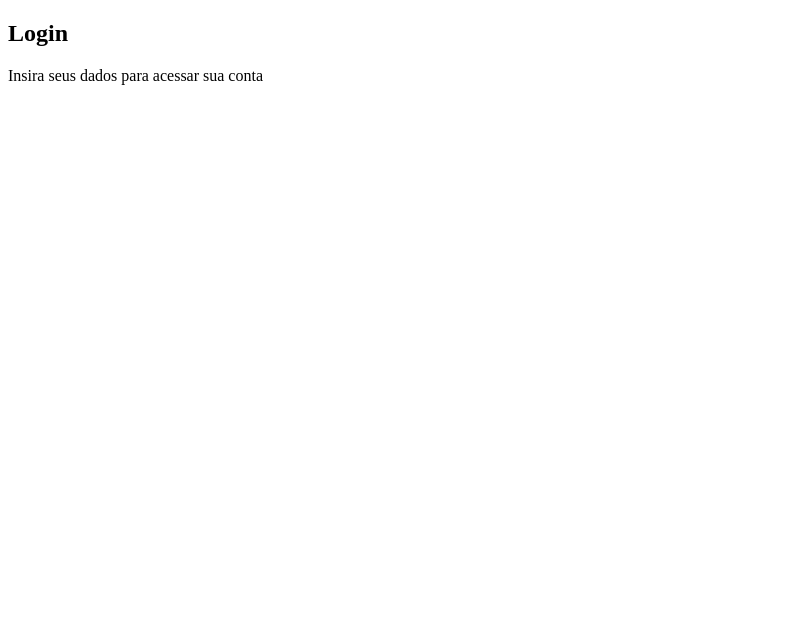
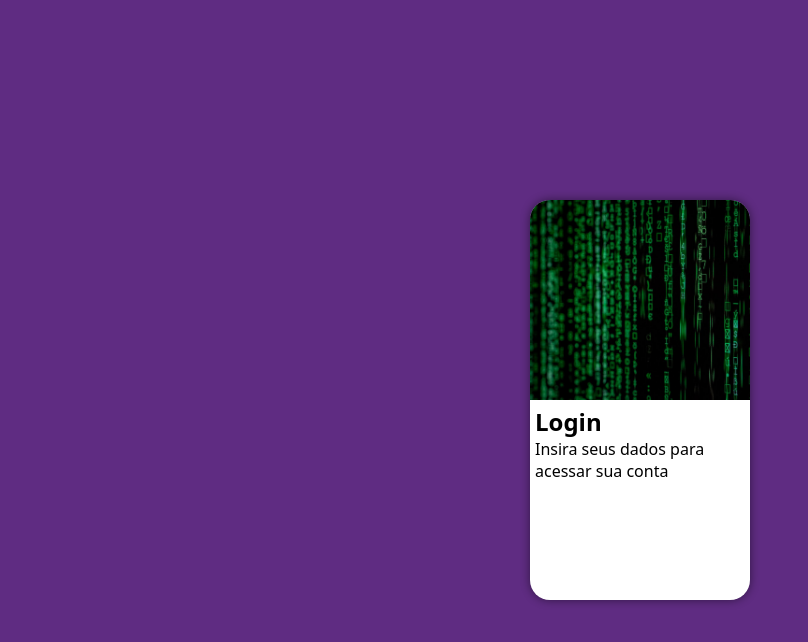
Before and after one commit to ArthurSouza01/projeto-login, a plain HTML site: page index.html in a window 1280 px wide. Shown: the whole page, without its empty margins (0-808 px from the left). Drawn offline with Linux system fonts and the light colour scheme.

Commit message:
tela login para celular

```diff
--- a/estilos/style.css
+++ b/estilos/style.css
@@ -5,3 +5,53 @@
     Verde: #49a09d
     Lilás: #5f2c82
 */
+
+* {
+    font-family: system-ui, -apple-system, BlinkMacSystemFont, 'Segoe UI', Roboto, Oxygen, Ubuntu, Cantarell, 'Open Sans', 'Helvetica Neue', sans-serif;
+    margin: 0px;
+    padding: 0px;
+}
+
+body {
+    height: 100vh;
+    width: 100vw;
+}
+
+main {
+    position: absolute;
+    height: 100vh;
+    width: 100vw;
+    background-color: #5f2c82;
+}
+
+section#login {
+    position: relative;
+    left: 50%;
+    top: 50%;
+    transform: translate(-50%, -50%);
+    border-radius: 20px;
+    overflow: hidden;
+
+    width: 220px;
+    height: 400px;
+    background-color: white;
+    box-shadow: 0px 0px 10px rgba(0, 0, 0, 0.490);
+
+}
+
+section#login div#imagem {
+    display: block;
+    height: 200px;
+    /*
+    border-top-left-radius: 20px; --------------> Essa linha pode ser substituida pelo comando 'overflow: hidden;' conforme feito acima
+    border-top-right-radius: 20px;  --------------> Essa linha pode ser substituida pelo comando 'overflow: hidden;' conforme feito acima
+    */
+    background: #5f2c82 url(../imagens/imagem_login.jpg) no-repeat;
+    background-size: cover;
+    background-position: left bottom;
+}
+
+section#login div#formulario {
+    display: block;
+    padding: 5px;
+}
```
Also changed, not shown: index.html (line endings or trailing spaces).
